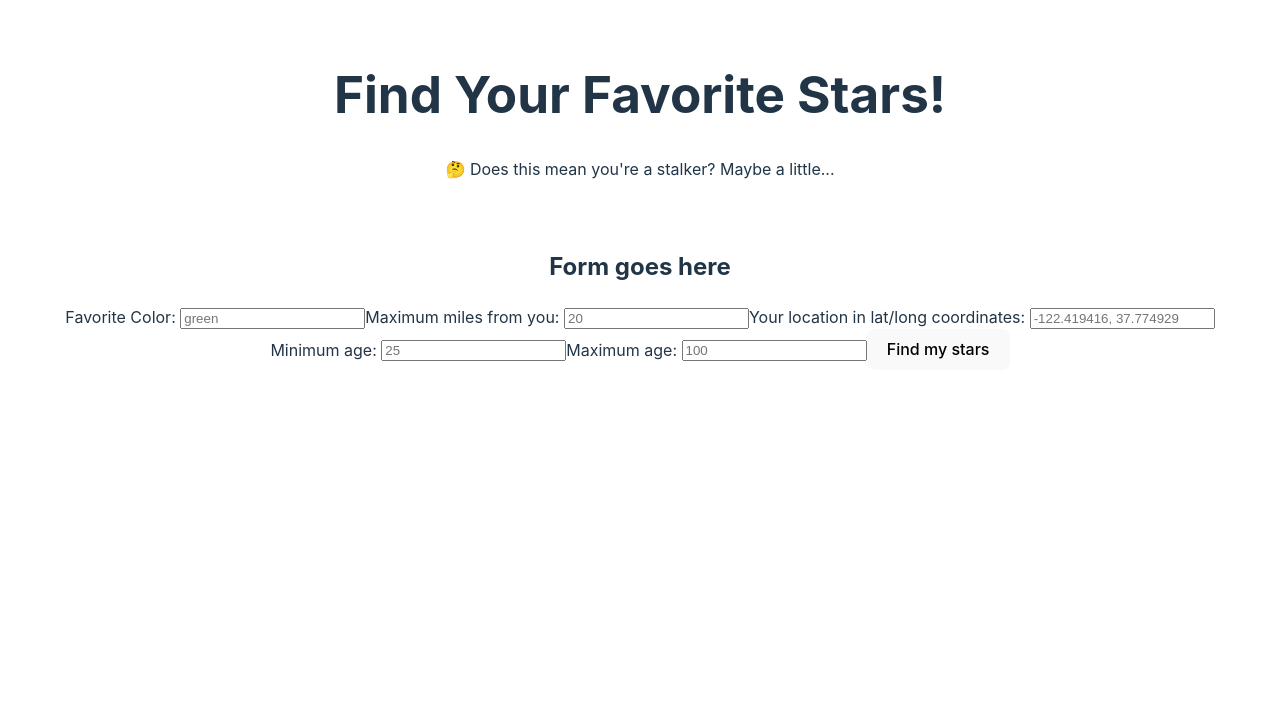
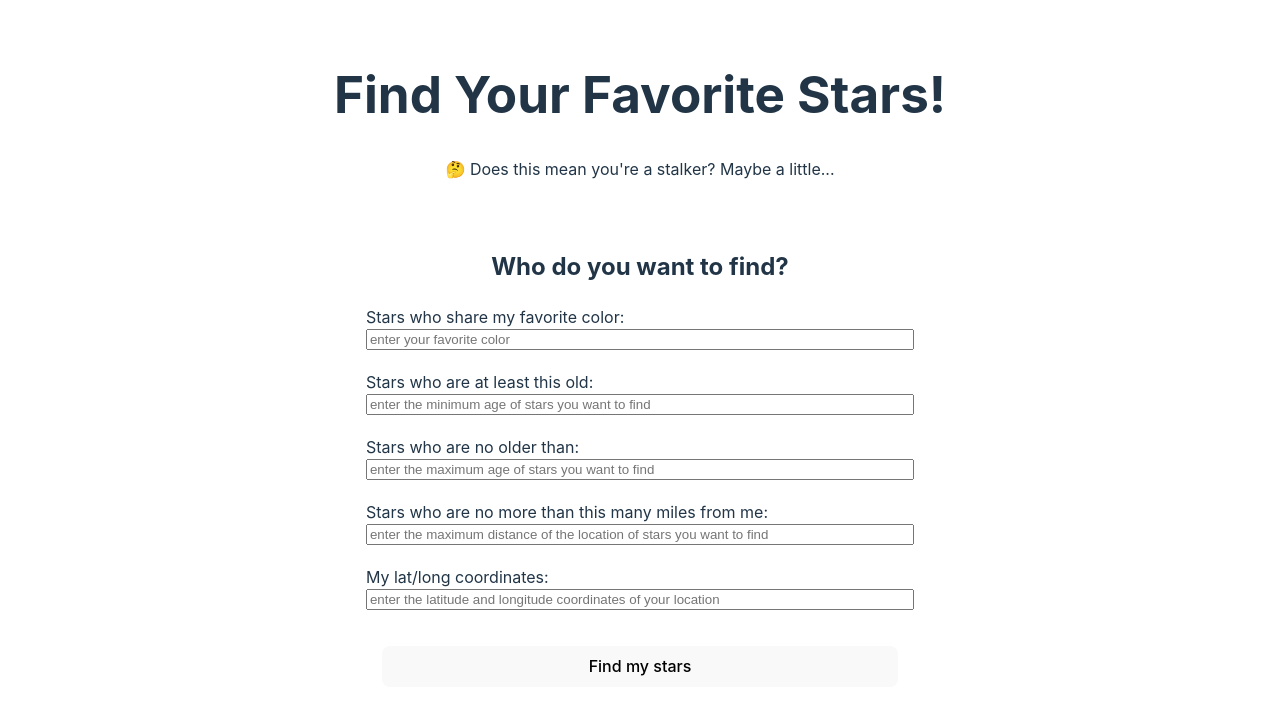
Before and after one commit to tmflower/challenge2-ui, a React (Vite) app: page / in a window 1280 px wide. Shown: the top 714 px of the page. Built offline with nearby package versions, Linux system fonts and the light colour scheme.

Commit message:
format form

```diff
--- a/src/App.css
+++ b/src/App.css
@@ -5,6 +5,20 @@
   text-align: center;
 }
 
+form {
+  display: flex;
+  flex-direction: column;
+  text-align: left;
+}
+
+input {
+  margin-bottom: 1.5em;
+}
+
 .card {
   padding: 2em;
 }
+
+.btn {
+  margin: 1em;
+}
--- a/src/UserForm.jsx
+++ b/src/UserForm.jsx
@@ -28,54 +28,54 @@ function UserForm({setDidSubmit, setMatches}) {
 
     return(
         <div>
-        <h2>Form goes here</h2>
+        <h2>Who do you want to find?</h2>
         <form onSubmit={handleSubmit}>
-            <label htmlFor="favColor">Favorite Color: </label>
+            <label htmlFor="favColor">Stars who share my favorite color: </label>
             <input
                 type="text"
                 id={favColor}
                 name="favColor"
                 value={favColor}
                 onChange={handleChange}
-                placeholder="green">
+                placeholder="enter your favorite color">
             </input>
-            <label htmlFor="dist">Maximum miles from you: </label>
+            <label htmlFor="minAge">Stars who are at least this old: </label>
+            <input
+                type="text"
+                id={minAge}
+                name="minAge"
+                value={minAge}
+                onChange={handleChange}
+                placeholder="enter the minimum age of stars you want to find">
+            </input>
+            <label htmlFor="maxAge">Stars who are no older than: </label>
+            <input
+                type="text"
+                id={maxAge}
+                name="maxAge"
+                value={maxAge}
+                onChange={handleChange}
+                placeholder="enter the maximum age of stars you want to find">
+            </input>
+            <label htmlFor="dist">Stars who are no more than this many miles from me: </label>
             <input
                 type="text"
                 id={dist}
                 name="dist"
                 value={dist}
                 onChange={handleChange}
-                placeholder="20">
+                placeholder="enter the maximum distance of the location of stars you want to find">
             </input>
-            <label htmlFor="origin">Your location in lat/long coordinates: </label>
+            <label htmlFor="origin">My lat/long coordinates: </label>
             <input
                 type="text"
                 id={origin}
                 name="origin"
                 value={origin}
                 onChange={handleChange}
-                placeholder="-122.419416, 37.774929">
+                placeholder="enter the latitude and longitude coordinates of your location">
             </input>
-            <label htmlFor="minAge">Minimum age: </label>
-            <input
-                type="text"
-                id={minAge}
-                name="minAge"
-                value={minAge}
-                onChange={handleChange}
-                placeholder="25">
-            </input>
-            <label htmlFor="maxAge">Maximum age: </label>
-            <input
-                type="text"
-                id={maxAge}
-                name="maxAge"
-                value={maxAge}
-                onChange={handleChange}
-                placeholder="100">
-            </input>
-            <button type="submit">Find my stars</button>
+            <button type="submit" className="btn">Find my stars</button>
         </form>
         </div>
     )
```
